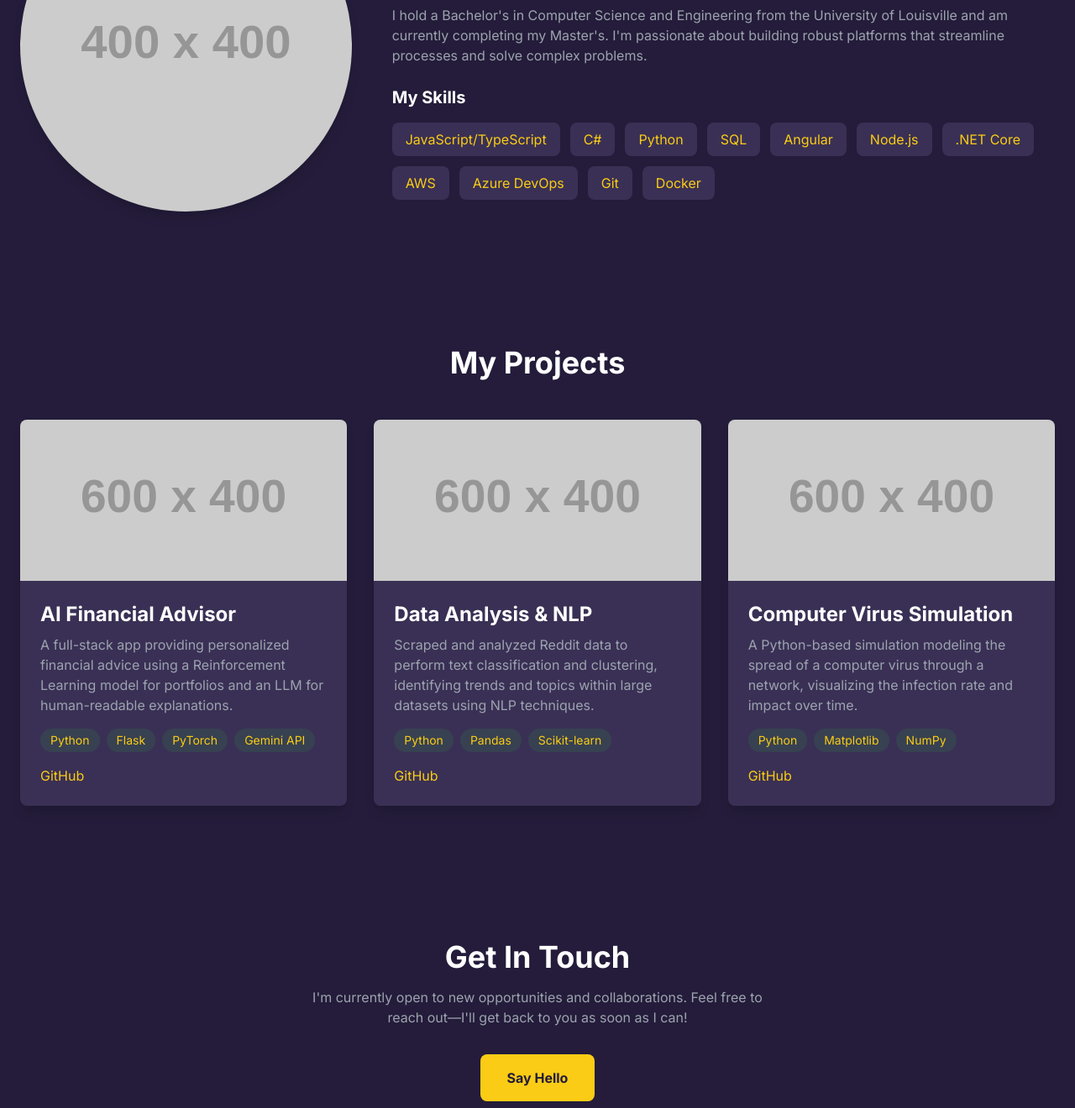
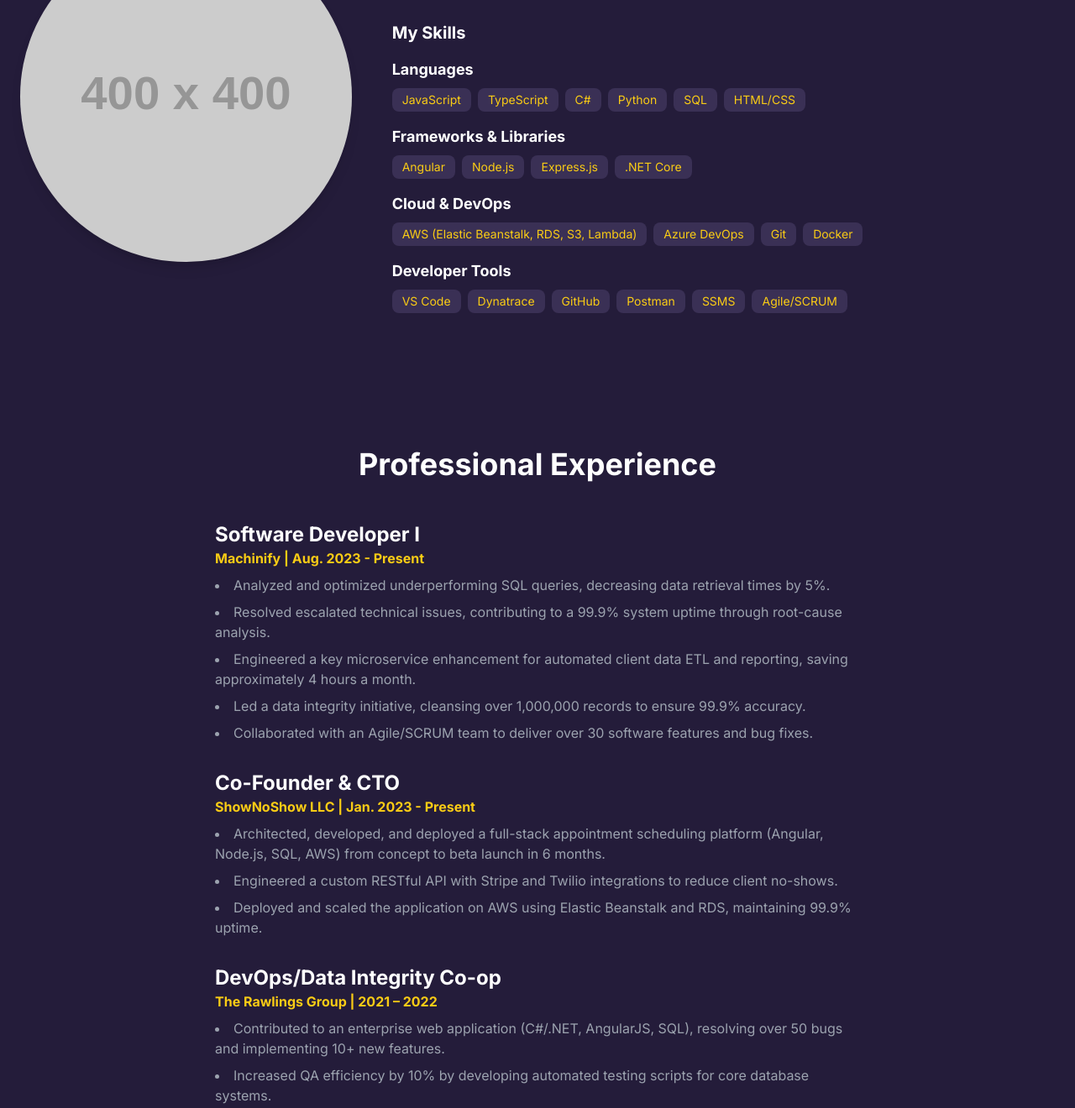
Before and after one commit to Andrew-Branum1/Andrew-Branum1.github.io, a plain HTML site: page index.html in a window 1280 px wide. Shown: the part 967-2287 px from the top of the page at 84% size. Drawn offline with nearby package versions, Linux system fonts and the light colour scheme; placeholder pictures from the web are drawn by us.

Commit message:
formatting and resume

```diff
--- a/data.js
+++ b/data.js
@@ -1,14 +1,54 @@
 const portfolioData = {
-  skills: [
-    "JavaScript/TypeScript", "C#", "Python", "SQL", "Angular",
-    "Node.js", ".NET Core", "AWS", "Azure DevOps", "Git", "Docker"
+  name: "Andrew Branum",
+  linkedin: "https://www.linkedin.com/in/branum-andrew/",
+  github: "https://github.com/Andrew-Branum1",
+  resumeUrl: "Resume.pdf", // Make sure this file is in the same folder
+  skills: {
+    "Languages": ["JavaScript", "TypeScript", "C#", "Python", "SQL", "HTML/CSS"],
+    "Frameworks & Libraries": ["Angular", "Node.js", "Express.js", ".NET Core"],
+    "Cloud & DevOps": ["AWS (Elastic Beanstalk, RDS, S3, Lambda)", "Azure DevOps", "Git", "Docker"],
+    "Developer Tools": ["VS Code", "Dynatrace", "GitHub", "Postman", "SSMS", "Agile/SCRUM"]
+  },
+  experience: [
+    {
+      role: "Software Developer I",
+      company: "Machinify",
+      date: "Aug. 2023 - Present",
+      description: [
+        "Analyzed and optimized underperforming SQL queries, decreasing data retrieval times by 5%.",
+        "Resolved escalated technical issues, contributing to a 99.9% system uptime through root-cause analysis.",
+        "Engineered a key microservice enhancement for automated client data ETL and reporting, saving approximately 4 hours a month.",
+        "Led a data integrity initiative, cleansing over 1,000,000 records to ensure 99.9% accuracy.",
+        "Collaborated with an Agile/SCRUM team to deliver over 30 software features and bug fixes."
+      ]
+    },
+    {
+      role: "Co-Founder & CTO",
+      company: "ShowNoShow LLC",
+      date: "Jan. 2023 - Present",
+      description: [
+        "Architected, developed, and deployed a full-stack appointment scheduling platform (Angular, Node.js, SQL, AWS) from concept to beta launch in 6 months.",
+        "Engineered a custom RESTful API with Stripe and Twilio integrations to reduce client no-shows.",
+        "Deployed and scaled the application on AWS using Elastic Beanstalk and RDS, maintaining 99.9% uptime."
+      ]
+    },
+     {
+      role: "DevOps/Data Integrity Co-op",
+      company: "The Rawlings Group",
+      date: "2021 – 2022",
+      description: [
+        "Contributed to an enterprise web application (C#/.NET, AngularJS, SQL), resolving over 50 bugs and implementing 10+ new features.",
+        "Increased QA efficiency by 10% by developing automated testing scripts for core database systems.",
+        "Performed ETL operations on multi-terabyte client datasets using SSMS to inform key business decisions."
+      ]
+    }
   ],
   projects: [
     {
       title: "AI Financial Advisor",
       imageUrl: "https://placehold.co/600x400/241c3a/facc15?text=AI+Advisor",
-      description: "A full-stack app providing personalized financial advice using a Reinforcement Learning model for portfolios and an LLM for human-readable explanations.",
-      tags: ["Python", "Flask", "PyTorch", "Gemini API"],
+      description: "A full-stack web application that provides personalized financial advice by combining a Reinforcement Learning model for portfolio allocation with an LLM for generating human-readable explanations.",
+      tags: ["Python", "Flask", "PyTorch", "Stable Baselines3", "Gemini API"],
       githubUrl: "https://github.com/Andrew-Branum1/ai-financial-advisor"
     },
     {
--- a/index.html
+++ b/index.html
@@ -39,10 +39,13 @@
     <header class="bg-brand-purple/80 backdrop-blur-sm fixed top-0 left-0 right-0 z-50">
         <div class="container mx-auto px-6 py-4 flex justify-between items-center">
             <a href="#" class="text-2xl font-bold text-white hover:text-brand-yellow transition-colors">Andrew Branum</a>
-            <nav class="hidden md:flex space-x-8">
+            <nav class="hidden md:flex items-center space-x-8">
                 <a href="#about" class="text-gray-300 hover:text-brand-yellow transition-colors">About</a>
+                <a href="#experience" class="text-gray-300 hover:text-brand-yellow transition-colors">Experience</a>
                 <a href="#projects" class="text-gray-300 hover:text-brand-yellow transition-colors">Projects</a>
                 <a href="#contact" class="text-gray-300 hover:text-brand-yellow transition-colors">Contact</a>
+                <a href="https://www.linkedin.com/in/branum-andrew/" target="_blank" class="text-gray-300 hover:text-brand-yellow transition-colors">LinkedIn</a>
+                <a href="https://github.com/Andrew-Branum1" target="_blank" class="text-gray-300 hover:text-brand-yellow transition-colors">GitHub</a>
             </nav>
             <button id="mobile-menu-button" class="md:hidden text-gray-300 hover:text-white focus:outline-none">
                 <svg class="w-6 h-6" fill="none" stroke="currentColor" viewBox="0 0 24 24" xmlns="http://www.w3.org/2000/svg"><path stroke-linecap="round" stroke-linejoin="round" stroke-width="2" d="M4 6h16M4 12h16m-7 6h7"></path></svg>
@@ -50,8 +53,11 @@
         </div>
         <div id="mobile-menu" class="hidden md:hidden px-6 pb-4">
             <a href="#about" class="block py-2 text-gray-300 hover:text-brand-yellow">About</a>
+            <a href="#experience" class="block py-2 text-gray-300 hover:text-brand-yellow">Experience</a>
             <a href="#projects" class="block py-2 text-gray-300 hover:text-brand-yellow">Projects</a>
             <a href="#contact" class="block py-2 text-gray-300 hover:text-brand-yellow">Contact</a>
+             <a href="https://www.linkedin.com/in/branum-andrew/" target="_blank" class="block py-2 text-gray-300 hover:text-brand-yellow">LinkedIn</a>
+            <a href="https://github.com/Andrew-Branum1" target="_blank" class="block py-2 text-gray-300 hover:text-brand-yellow">GitHub</a>
         </div>
     </header>
 
@@ -67,9 +73,14 @@
                 <p class="text-lg md:text-xl text-gray-400 mb-8">
                     A full-stack software engineer with expertise in designing, developing, and deploying scalable applications using Angular, Node.js, C#/.NET, and AWS.
                 </p>
-                <a href="#contact" class="bg-brand-yellow text-brand-purple font-bold py-3 px-6 rounded-lg hover:bg-amber-300 transition-all duration-300">
-                    Get In Touch
-                </a>
+                <div class="flex items-center space-x-4">
+                    <a href="#contact" class="bg-brand-yellow text-brand-purple font-bold py-3 px-6 rounded-lg hover:bg-amber-300 transition-all duration-300">
+                        Get In Touch
+                    </a>
+                    <a href="Most Recent Resume Default - Branum.docx" download class="border-2 border-brand-yellow text-brand-yellow font-bold py-3 px-6 rounded-lg hover:bg-brand-yellow hover:text-brand-purple transition-all duration-300">
+                        Download Resume
+                    </a>
+                </div>
             </div>
         </section>
 
@@ -80,17 +91,20 @@
                     <img src="https://placehold.co/400x400/241c3a/facc15?text=Andrew" alt="Andrew Branum" class="rounded-full shadow-lg mx-auto">
                 </div>
                 <div class="md:w-2/3">
-                    <p class="text-gray-400 mb-4">
-                        As a dedicated Software Developer at Machinify, I specialize in architecting and launching commercial web services from concept to production. I thrive in Agile environments, leveraging CI/CD pipelines to enhance development workflows and deliver outcome-driven solutions. My experience includes optimizing SQL queries to boost data retrieval times and performing root-cause analysis to maintain high system uptime.
-                    </p>
                     <p class="text-gray-400 mb-6">
-                        I hold a Bachelor's in Computer Science and Engineering from the University of Louisville and am currently completing my Master's. I'm passionate about building robust platforms that streamline processes and solve complex problems.
+                        As a dedicated Software Developer, I specialize in architecting and launching commercial web services from concept to production. I thrive in Agile environments, leveraging CI/CD pipelines to enhance development workflows and deliver outcome-driven solutions. My experience includes optimizing SQL queries to boost data retrieval times and performing root-cause analysis to maintain high system uptime. I'm passionate about building robust platforms that streamline processes and solve complex problems.
                     </p>
                     <h3 class="text-xl font-semibold text-white mb-4">My Skills</h3>
-                    <div id="skills-container" class="flex flex-wrap gap-3">
+                    <div id="skills-container" class="space-y-4">
                         </div>
                 </div>
             </div>
+        </section>
+
+        <section id="experience" class="py-20 fade-in-section">
+            <h2 class="text-4xl font-bold text-white mb-12 text-center">Professional Experience</h2>
+            <div id="experience-container" class="max-w-3xl mx-auto">
+                </div>
         </section>
 
         <section id="projects" class="py-20 fade-in-section">
--- a/main.js
+++ b/main.js
@@ -1,13 +1,44 @@
 document.addEventListener('DOMContentLoaded', () => {
     const skillsContainer = document.getElementById('skills-container');
     const projectsContainer = document.getElementById('projects-container');
+    const experienceContainer = document.getElementById('experience-container');
 
     // Populate Skills
-    portfolioData.skills.forEach(skill => {
-        const skillElement = document.createElement('span');
-        skillElement.className = 'bg-brand-light-purple text-brand-yellow py-2 px-4 rounded-lg';
-        skillElement.textContent = skill;
-        skillsContainer.appendChild(skillElement);
+    for (const category in portfolioData.skills) {
+        const categoryContainer = document.createElement('div');
+        categoryContainer.className = 'mb-4';
+
+        const categoryTitle = document.createElement('h4');
+        categoryTitle.className = 'text-lg font-semibold text-white mb-2';
+        categoryTitle.textContent = category;
+        categoryContainer.appendChild(categoryTitle);
+
+        const skillsList = document.createElement('div');
+        skillsList.className = 'flex flex-wrap gap-2';
+
+        portfolioData.skills[category].forEach(skill => {
+            const skillElement = document.createElement('span');
+            skillElement.className = 'bg-brand-light-purple text-brand-yellow py-1 px-3 rounded-lg text-sm';
+            skillElement.textContent = skill;
+            skillsList.appendChild(skillElement);
+        });
+
+        categoryContainer.appendChild(skillsList);
+        skillsContainer.appendChild(categoryContainer);
+    }
+
+    // Populate Experience
+    portfolioData.experience.forEach(job => {
+        const jobElement = document.createElement('div');
+        jobElement.className = 'mb-8';
+        jobElement.innerHTML = `
+            <h3 class="text-2xl font-bold text-white">${job.role}</h3>
+            <p class="text-brand-yellow font-semibold mb-2">${job.company} | ${job.date}</p>
+            <ul class="list-disc list-inside text-gray-400 space-y-2">
+                ${job.description.map(point => `<li>${point}</li>`).join('')}
+            </ul>
+        `;
+        experienceContainer.appendChild(jobElement);
     });
 
     // Populate Projects
```
Also changed, not shown: 1 other file.
